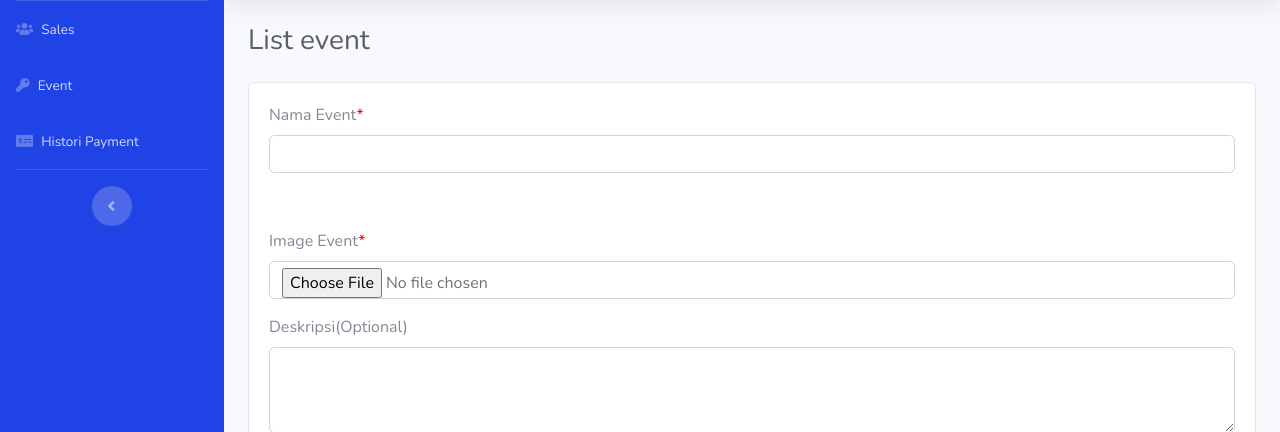
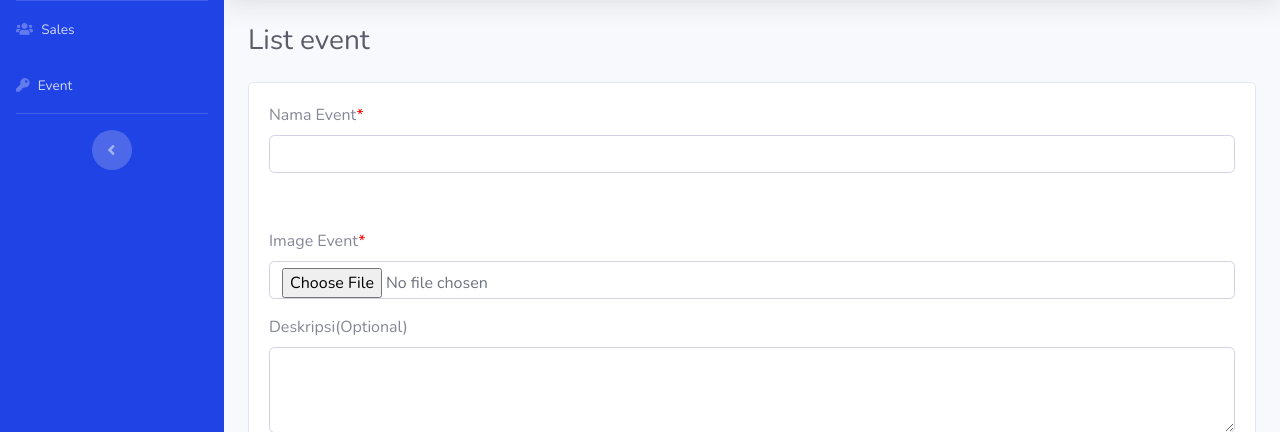
Before and after one commit to muchtaragung/payment, a CodeIgniter app: page /database/admin/event/add in a window 1280 px wide. Shown: the part 70-502 px from the top of the page. Run offline with CodeIgniter, Linux system fonts and the light colour scheme; the visitor is signed in with stand-in values (Sample User, id 1); data that the repository does not hold is empty; some libraries are stand-ins or nearby versions.

Commit message:
hide histori

```diff
--- a/application/views/layouts/sidebar.php
+++ b/application/views/layouts/sidebar.php
@@ -30,11 +30,11 @@
 			<span>Event</span></a>
 	</li>
 
-	<li class="nav-item">
+	<!-- <li class="nav-item">
 		<a class="nav-link" href="<?= site_url('admin/histori') ?>">
 			<i class="fas fa-money-check-alt"></i>
 			<span>Histori Payment</span></a>
-	</li>
+	</li> -->
 
 
 	<!-- Divider -->
--- a/application/views/user_view/index.php
+++ b/application/views/user_view/index.php
@@ -64,11 +64,11 @@
                     <p class="text-center">
                         Selamat datang di <br><b> PAYMENT KORPORA CONSULTING</b><br>Untuk melanjutkan pembayaran silahkan pilih sales Anda
                     </p>
-                    <div class="text-center mb-3">
+                    <!-- <div class="text-center mb-3">
                         <button type="button" class="btn btn-primary" data-toggle="modal" data-target="#exampleModal">
                             <i class="fas fa-search"></i> Cek Pemesanan
                         </button>
-                    </div>
+                    </div> -->
                 </div>
                 <?php foreach ($user as $data) : ?>
                     <div class="card-body" style="margin-bottom:-7%;">
```
